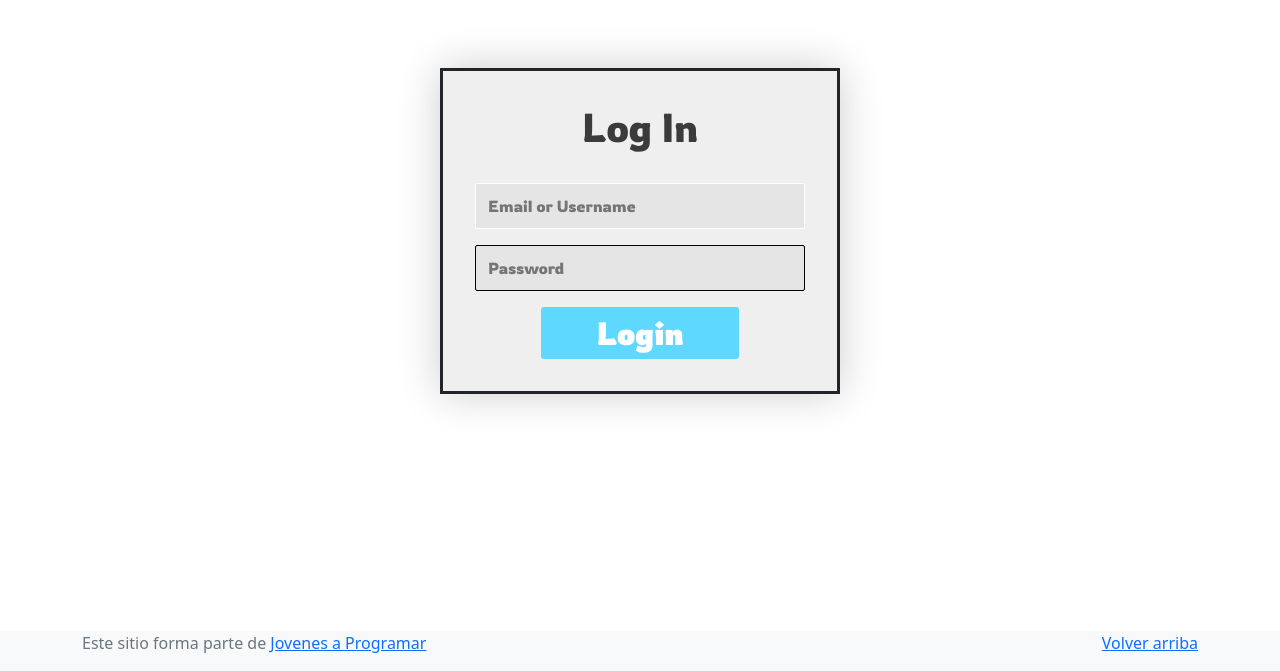
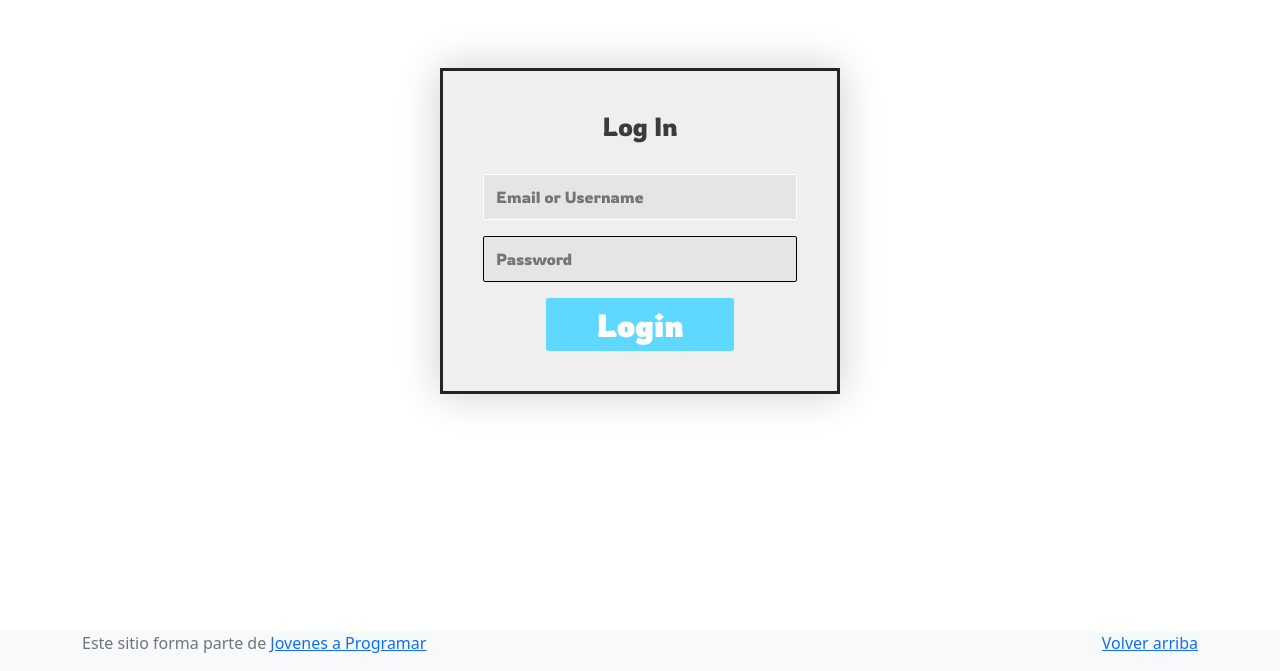
Before and after one commit to Kti2309/Proyecto, a plain HTML site: page login.html in a window 1280 px wide. Shown: the part 217-888 px from the top of the page. Drawn offline with Linux system fonts and the light colour scheme.

Commit message:
login-page-responsive

```diff
--- a/css/loginpage.css
+++ b/css/loginpage.css
@@ -117,3 +117,21 @@
 .form__button:active {
     transform: scale(0.98);
 }
+
+@media (max-width: 568px) {
+    .login-box {
+        width: 90%;
+        padding: 20px;
+    }
+}
+
+@media (min-width: 1024px) {
+    .login-box {
+        padding: 40px;
+        max-width: 450px;
+    }
+
+    h1.form__title {
+        font-size: 26px;
+    }
+}
```
